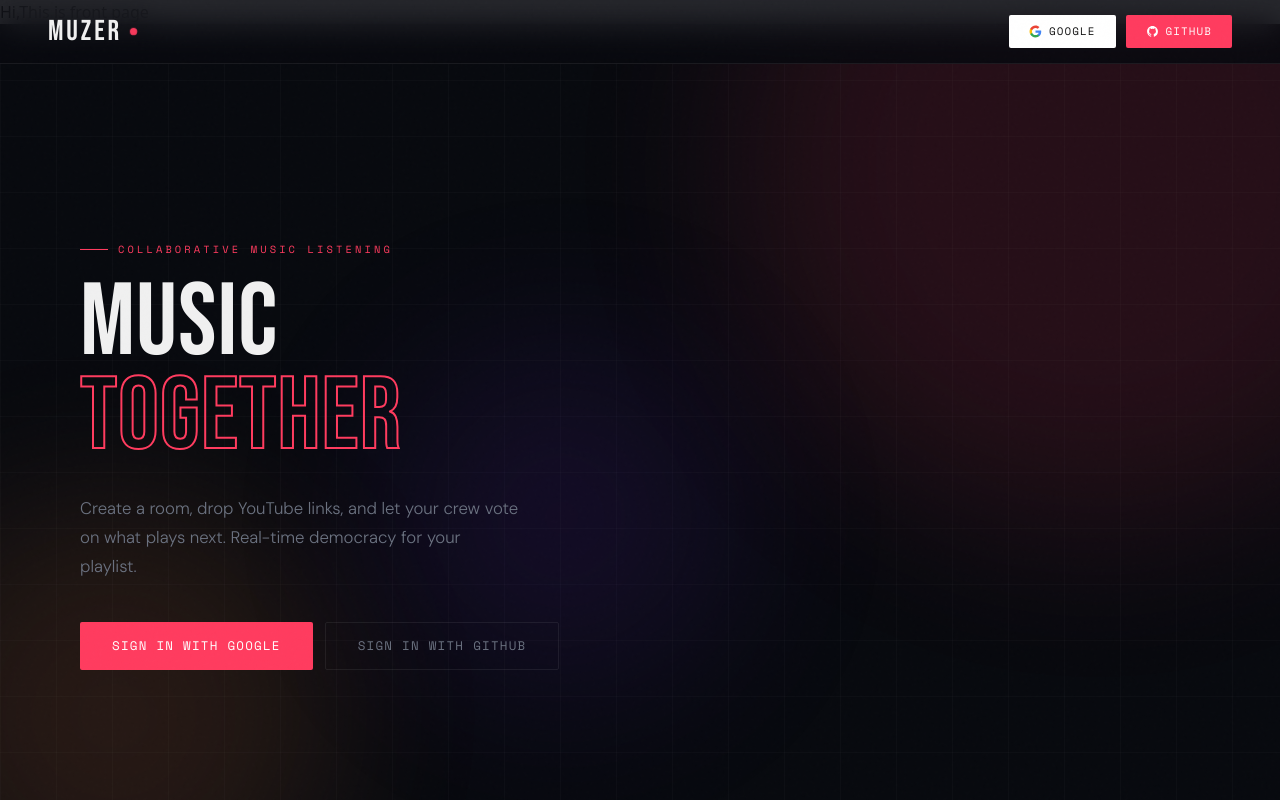
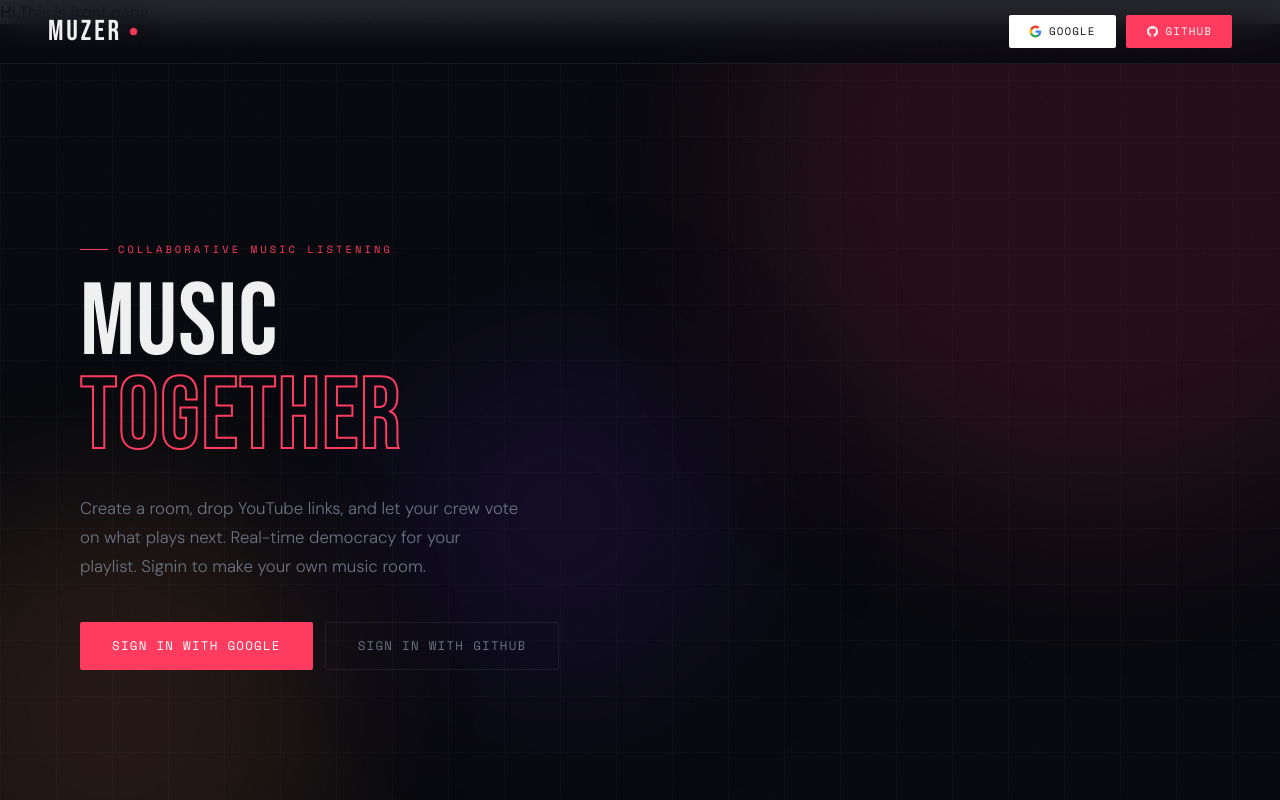
Before and after one commit to Gaganarora09/SAAS-MUSIC-PLATFORM, a Next.js app: page / in a window 1280 px wide. Shown: the top 800 px of the page. Built offline with nearby package versions, Linux system fonts and the light colour scheme; no server answers.

Commit message:
Reduce the load time for songs

```diff
--- a/app/components/appbar.tsx
+++ b/app/components/appbar.tsx
@@ -439,6 +439,7 @@
         {/* ── NAV ── */}
         <nav className="lp-nav">
           <div className="lp-logo">Muzer <span className="lp-logo-dot" /></div>
+
           <div className="lp-nav-right">
             {status === "loading" && <div className="lp-nav-skeleton" />}
 
@@ -500,7 +501,7 @@
             </h1>
             <p className="lp-desc">
               Create a room, drop YouTube links, and let your crew vote on what plays next.
-              Real-time democracy for your playlist.
+              Real-time democracy for your playlist. Signin to make your own music room.
             </p>
             <div className="lp-hero-cta">
               {status === "unauthenticated" && (
--- a/app/dashboard/page.tsx
+++ b/app/dashboard/page.tsx
@@ -142,7 +142,7 @@
 };
 
   fetchStreams();
-  const interval = setInterval(fetchStreams, 3000);
+  const interval = setInterval(fetchStreams, 1000);
   return () => clearInterval(interval);
 }, [session]);
 
--- a/app/stream/[creatorId]/page.tsx
+++ b/app/stream/[creatorId]/page.tsx
@@ -104,7 +104,7 @@
   };
 
   fetchStreams();
-  const interval = setInterval(fetchStreams, 3000);
+  const interval = setInterval(fetchStreams, 1000);
   return () => clearInterval(interval);
 }, [creatorId]);
 
```
